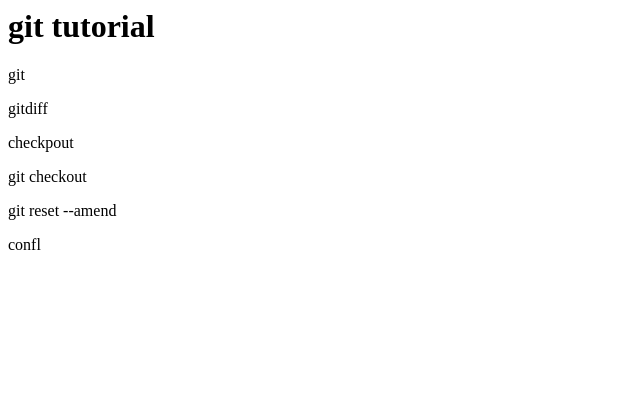
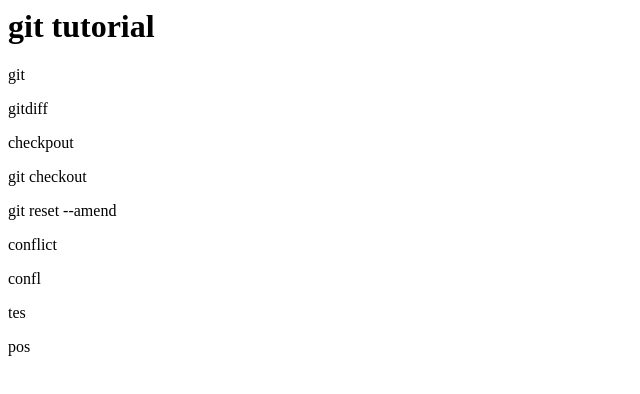
Before and after one commit to y-k1416/git_tutorial, a plain HTML site: page index.html in a window 1280 px wide. Shown: the whole page, without its empty margins (0-640 px from the left). Drawn offline with Linux system fonts and the light colour scheme.

Commit message:
feature conf

```diff
--- a/index.html
+++ b/index.html
@@ -4,4 +4,7 @@
 <p>checkpout</p>
 <p>git checkout</p>
 <p>git reset --amend</p>
+<p>conflict<p>
 <p>confl</p>
+<p>tes</p>
+<p>pos</p>
```
